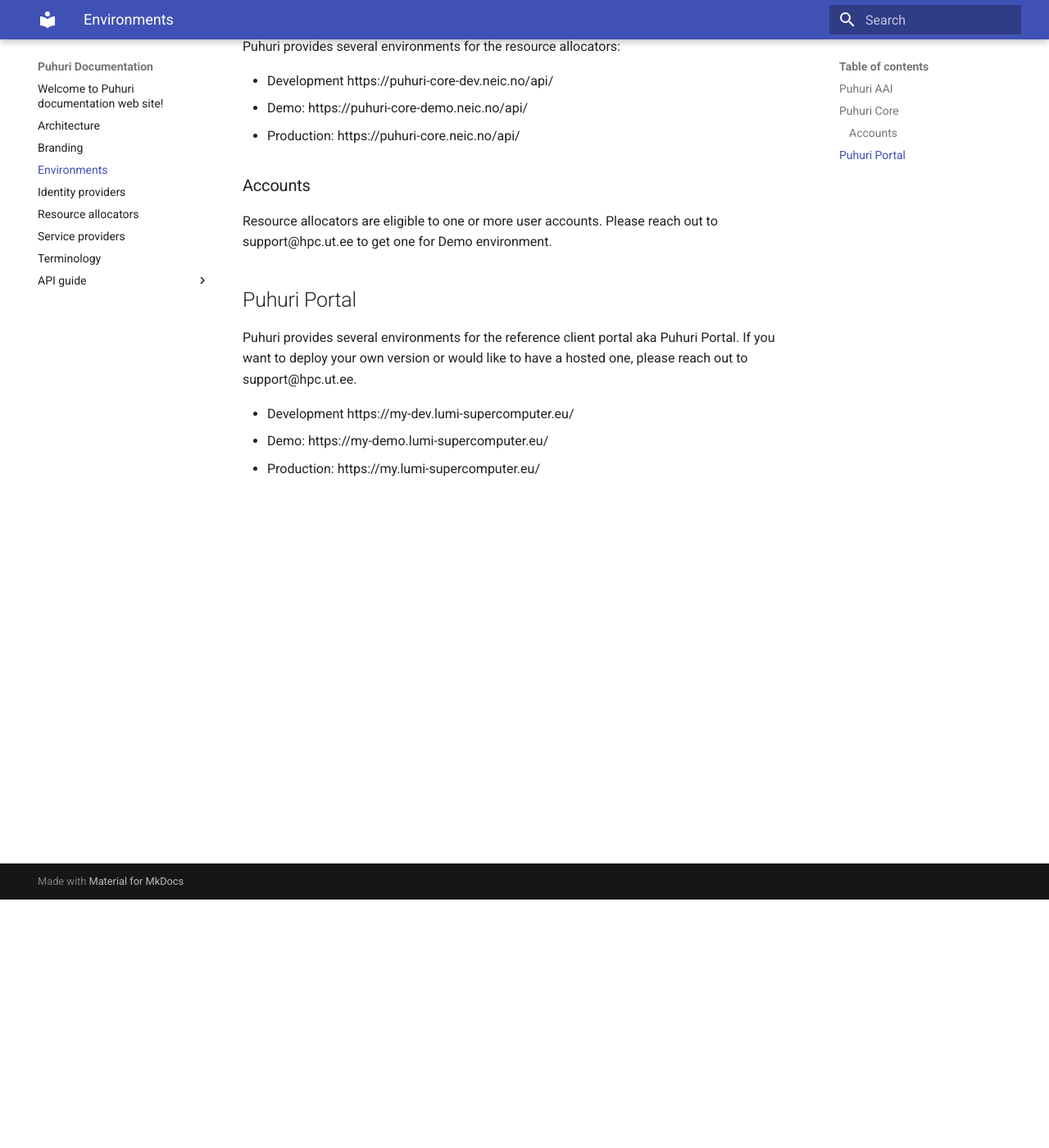
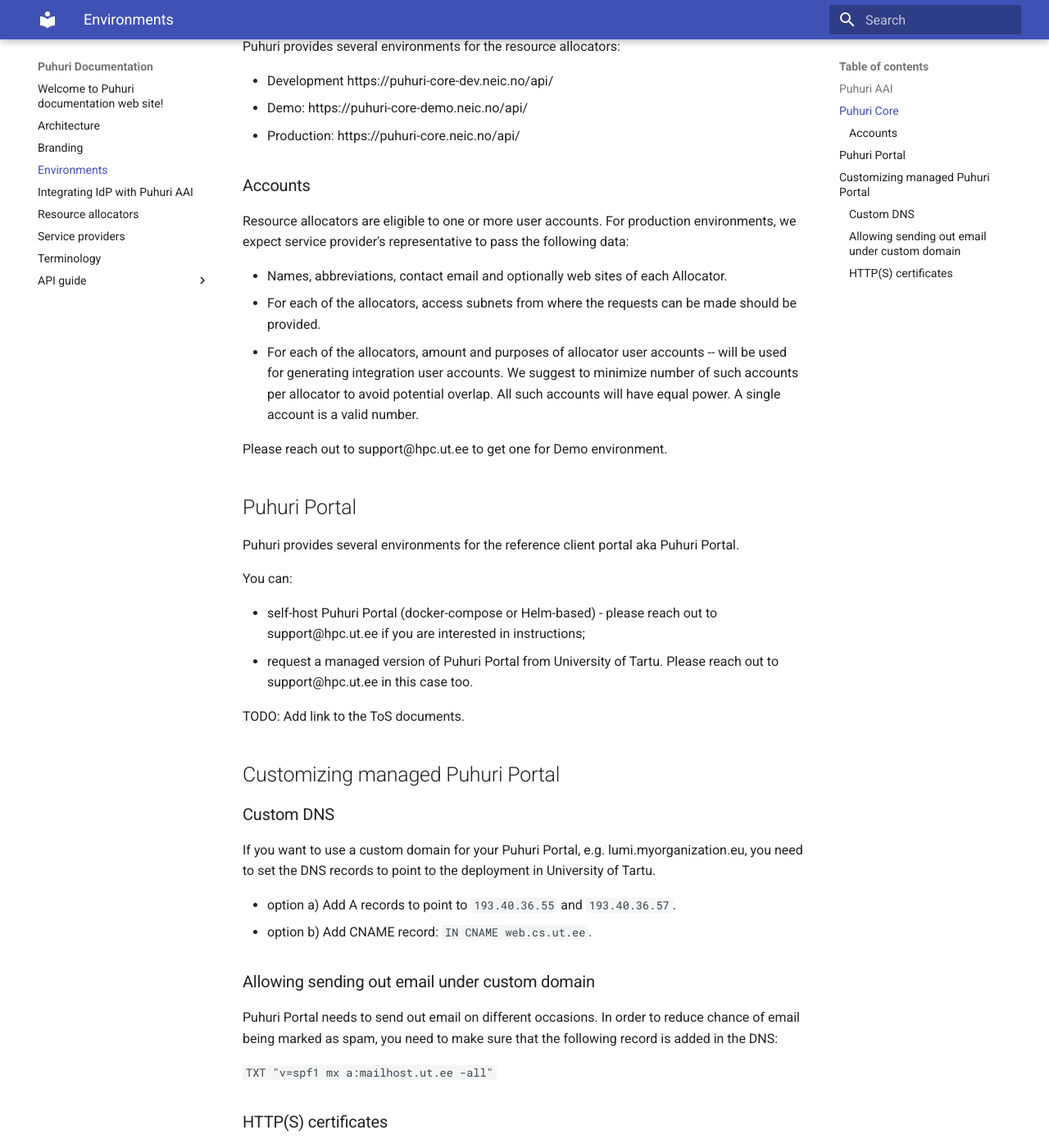
Before and after one commit to neicnordic/puhuri-web, an MkDocs documentation site: the page built from docs/environments.md, in a window 1280 px wide and 1400 px high, scrolled down 303 px. Shown: the whole window at 82% size. Built offline with MkDocs 1.6.1 and Material for MkDocs 9.7.7, drawn with Linux system fonts in a browser that asks for light colours; some of the changed text lies outside the part shown.

Commit message:
Update instructions for allocators, update favicon

```diff
--- a/docs/environments.md
+++ b/docs/environments.md
@@ -12,13 +12,52 @@ Puhuri provides several environments for the resource allocators:
 
 ### Accounts
 
-Resource allocators are eligible to one or more user accounts. Please reach out to support@hpc.ut.ee to get one for Demo environment.
+Resource allocators are eligible to one or more user accounts.
+For production environments, we expect service provider's representative to pass the following data:
+
+- Names, abbreviations, contact email and optionally web sites of each Allocator.
+- For each of the allocators, access subnets from where the requests can be made should be provided.
+- For each of the allocators, amount and purposes of allocator user accounts -- will be used for generating integration user accounts.
+  We suggest to minimize number of such accounts per allocator to avoid potential overlap. All such accounts will have
+  equal power. A single account is a valid number.
+
+Please reach out to support@hpc.ut.ee to get one for Demo environment.
 
 ## Puhuri Portal
 
 Puhuri provides several environments for the reference client portal aka Puhuri Portal.
-If you want to deploy your own version or would like to have a hosted one, please reach out to support@hpc.ut.ee.
 
-- Development https://my-dev.lumi-supercomputer.eu/
-- Demo: https://my-demo.lumi-supercomputer.eu/
-- Production: https://my.lumi-supercomputer.eu/
+You can:
+
+- self-host Puhuri Portal (docker-compose or Helm-based) - please reach out to support@hpc.ut.ee if you are
+  interested in instructions;
+- request a managed version of Puhuri Portal from University of Tartu. Please reach out to support@hpc.ut.ee in this
+  case too.
+
+TODO: Add link to the ToS documents.
+
+## Customizing managed Puhuri Portal
+
+### Custom DNS
+If you want to use a custom domain for your Puhuri Portal, e.g. lumi.myorganization.eu, you need to set the DNS
+records to point to the deployment in University of Tartu.
+
+- option a) Add A records to point to ``193.40.36.55`` and ``193.40.36.57``.
+- option b) Add CNAME record: ``IN CNAME web.cs.ut.ee``.
+
+### Allowing sending out email under custom domain
+
+Puhuri Portal needs to send out email on different occasions. In order to reduce chance of email being marked as spam,
+you need to make sure that the following record is added in the DNS:
+
+`` TXT "v=spf1 mx a:mailhost.ut.ee -all"``
+
+### HTTP(S) certificates
+
+Puhuri Portal exposes services on encrypted endpoints, for HTTPS to validate without issues, its certificate must match
+the domain name.
+
+Currently two options are supported:
+- Getting certificates using Letsencrypt and http01 validation schema;
+- Using custom certificates provided by the organization. Please reach out to support@hpc.ut.ee for details on secure
+  transfer of credentials.
```
Also changed, not shown: docs/identity-providers.md (+32 -2 lines), docs/resource-allocators.md (+11 -0 lines), docs/assets/favicon.png.
